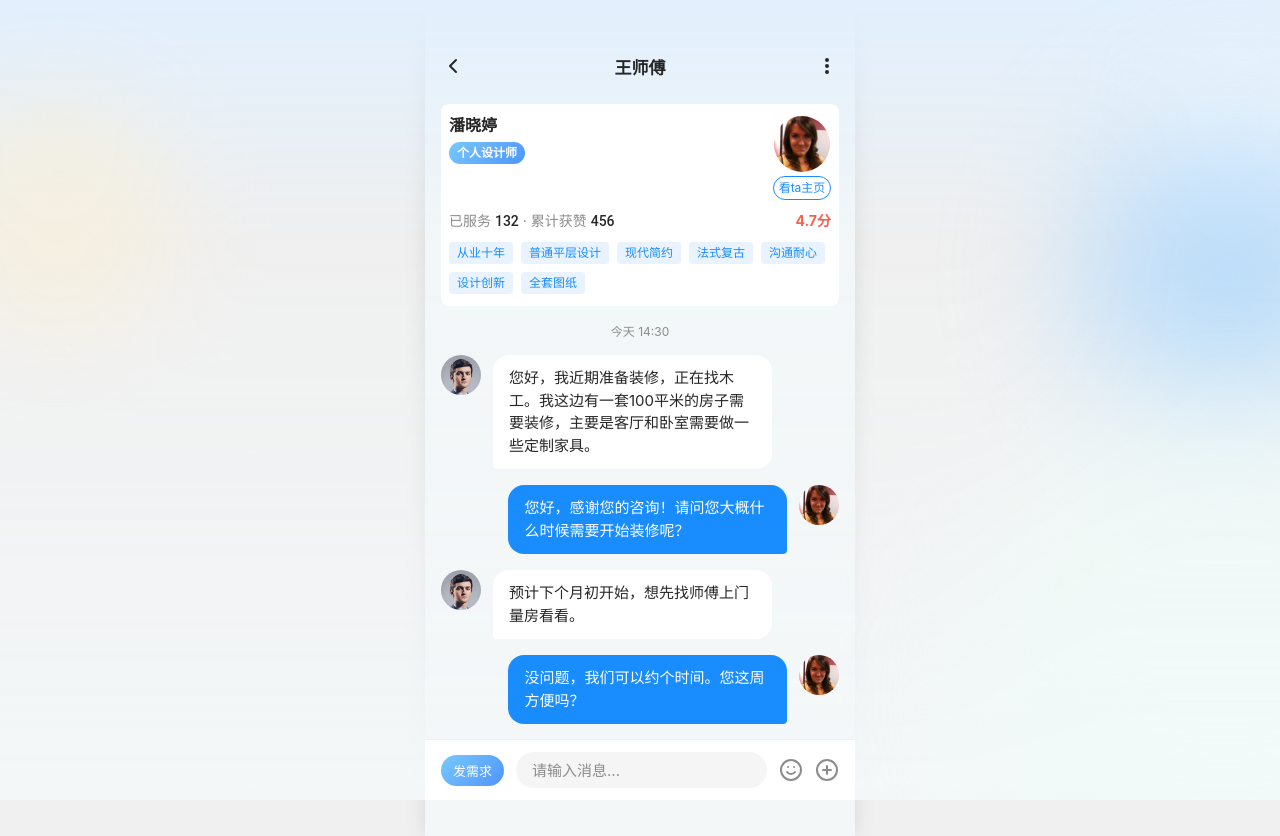
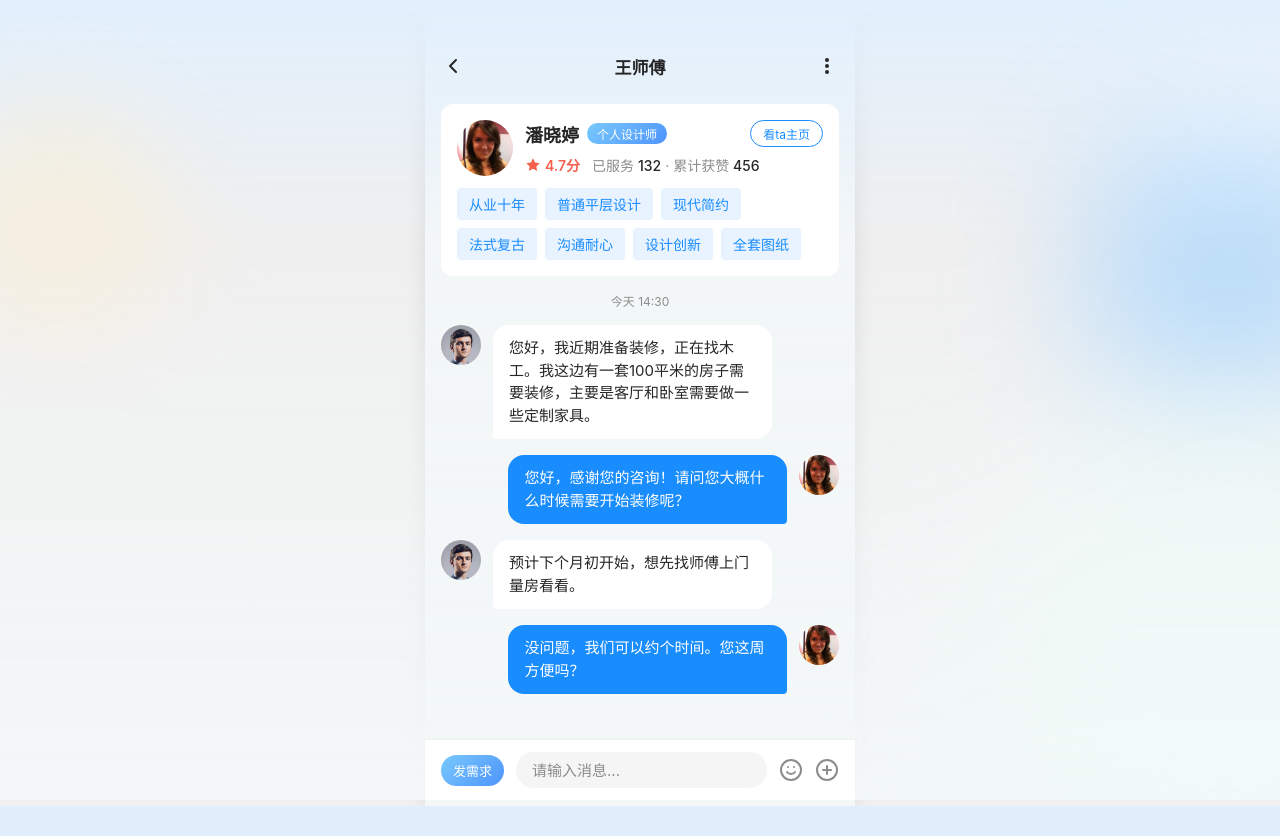
Before and after one commit to crowI9/fabu, a Vue app: page /chat in a window 1280 px wide. After the commit the page ends 806 px from the top, so only its background shows below. Built offline with nearby package versions, Linux system fonts and the light colour scheme.

Commit message:
根据原型图调整用户信息卡片布局

```diff
--- a/src/views/Chat.vue
+++ b/src/views/Chat.vue
@@ -31,20 +31,23 @@
     <div class="page-content">
       <!-- 用户信息卡片 -->
       <div class="user-card">
-        <div class="user-card-header">
-          <div class="user-basic">
-            <span class="user-name">潘晓婷</span>
-            <div class="user-role">个人设计师</div>
-          </div>
-          <div class="user-avatar-wrapper">
-            <img src="/images/avatar/designer1.jpg" alt="头像" class="user-avatar">
-            <div class="view-profile">看ta主页</div>
-          </div>
-        </div>
-        <div class="user-stats-row">
-          <span class="stat-text">已服务 <span class="stat-num">132</span> · 累计获赞 <span class="stat-num">456</span></span>
-          <div class="rating">
-            <span class="rating-score">4.7分</span>
+        <div class="user-card-main">
+          <img src="/images/avatar/designer1.jpg" alt="头像" class="user-avatar">
+          <div class="user-info">
+            <div class="user-header">
+              <span class="user-name">潘晓婷</span>
+              <span class="user-role">个人设计师</span>
+              <span class="view-profile">看ta主页</span>
+            </div>
+            <div class="user-stats">
+              <span class="rating">
+                <svg class="star-icon" width="16" height="16" viewBox="0 0 24 24" fill="#F55F4E">
+                  <path d="M12 2L15.09 8.26L22 9.27L17 14.14L18.18 21.02L12 17.77L5.82 21.02L7 14.14L2 9.27L8.91 8.26L12 2Z"/>
+                </svg>
+                <span class="rating-score">4.7分</span>
+              </span>
+              <span class="stat-text">已服务 <span class="stat-num">132</span> · 累计获赞 <span class="stat-num">456</span></span>
+            </div>
           </div>
         </div>
         <div class="user-tags">
@@ -109,11 +112,53 @@
           <path d="M9 9H9.01" stroke="#8C8C8C" stroke-width="2" stroke-linecap="round" stroke-linejoin="round"/>
           <path d="M15 9H15.01" stroke="#8C8C8C" stroke-width="2" stroke-linecap="round" stroke-linejoin="round"/>
         </svg>
-        <svg class="add-icon" width="24" height="24" viewBox="0 0 24 24" fill="none">
+        <svg class="add-icon" width="24" height="24" viewBox="0 0 24 24" fill="none" @click="toggleMenu">
           <circle cx="12" cy="12" r="10" stroke="#8C8C8C" stroke-width="2" stroke-linecap="round" stroke-linejoin="round"/>
           <path d="M12 8V16" stroke="#8C8C8C" stroke-width="2" stroke-linecap="round" stroke-linejoin="round"/>
           <path d="M8 12H16" stroke="#8C8C8C" stroke-width="2" stroke-linecap="round" stroke-linejoin="round"/>
         </svg>
+      </div>
+      <!-- 功能菜单 -->
+      <div class="function-menu" v-if="showMenu">
+        <div class="menu-item" @click="sendImage">
+          <div class="menu-icon">
+            <svg width="24" height="24" viewBox="0 0 24 24" fill="none">
+              <rect x="3" y="3" width="18" height="18" rx="2" stroke="#262626" stroke-width="2"/>
+              <circle cx="8.5" cy="8.5" r="1.5" fill="#262626"/>
+              <path d="M21 15L16 10L9 17H3" stroke="#262626" stroke-width="2" stroke-linecap="round" stroke-linejoin="round"/>
+            </svg>
+          </div>
+          <span class="menu-text">发送图片</span>
+        </div>
+        <div class="menu-item" @click="sendAddress">
+          <div class="menu-icon">
+            <svg width="24" height="24" viewBox="0 0 24 24" fill="none">
+              <path d="M21 10C21 17 12 23 12 23C12 23 3 17 3 10C3 5.02944 7.02944 1 12 1C16.9706 1 21 5.02944 21 10Z" stroke="#262626" stroke-width="2"/>
+              <circle cx="12" cy="10" r="3" stroke="#262626" stroke-width="2"/>
+            </svg>
+          </div>
+          <span class="menu-text">发送地址</span>
+        </div>
+        <div class="menu-item" @click="sendCase">
+          <div class="menu-icon">
+            <svg width="24" height="24" viewBox="0 0 24 24" fill="none">
+              <rect x="3" y="3" width="18" height="18" rx="2" stroke="#262626" stroke-width="2"/>
+              <path d="M3 9H21" stroke="#262626" stroke-width="2"/>
+              <path d="M9 21V9" stroke="#262626" stroke-width="2"/>
+            </svg>
+          </div>
+          <span class="menu-text">发送案例</span>
+        </div>
+        <div class="menu-item" @click="sendMoment">
+          <div class="menu-icon">
+            <svg width="24" height="24" viewBox="0 0 24 24" fill="none">
+              <circle cx="12" cy="12" r="10" stroke="#262626" stroke-width="2"/>
+              <circle cx="12" cy="12" r="4" stroke="#262626" stroke-width="2"/>
+              <circle cx="18" cy="6" r="2" fill="#262626"/>
+            </svg>
+          </div>
+          <span class="menu-text">发送动态</span>
+        </div>
       </div>
     </div>
   </div>
@@ -268,54 +313,18 @@ const goToDemandList = () => {
 /* 用户信息卡片 */
 .user-card {
   background: white;
-  border-radius: 8px;
-  padding: 12px 8px;
+  border-radius: 12px;
+  padding: 16px;
   flex-shrink: 0;
-  backdrop-filter: blur(2px);
   display: flex;
   flex-direction: column;
   gap: 12px;
 }
 
-.user-card-header {
+.user-card-main {
   display: flex;
-  justify-content: space-between;
   align-items: flex-start;
-}
-
-.user-basic {
-  display: flex;
-  flex-direction: column;
-  gap: 8px;
-}
-
-.user-name {
-  font-size: 16px;
-  font-family: 'PingFang SC', -apple-system, sans-serif;
-  font-weight: 700;
-  color: #262626;
-  line-height: 18px;
-}
-
-.user-role {
-  padding: 4px 8px;
-  background: linear-gradient(135deg, #78C9FD 0%, #4E94FC 100%);
-  border-radius: 16px;
-  font-size: 12px;
-  font-family: 'PingFang SC', -apple-system, sans-serif;
-  font-weight: 700;
-  color: white;
-  line-height: 14px;
-  display: inline-flex;
-  justify-content: center;
-  align-items: center;
-}
-
-.user-avatar-wrapper {
-  display: flex;
-  flex-direction: column;
-  align-items: center;
-  gap: 4px;
+  gap: 12px;
 }
 
 .user-avatar {
@@ -323,11 +332,43 @@ const goToDemandList = () => {
   height: 56px;
   border-radius: 50%;
   object-fit: cover;
+  flex-shrink: 0;
+}
+
+.user-info {
+  flex: 1;
+  display: flex;
+  flex-direction: column;
+  gap: 8px;
+}
+
+.user-header {
+  display: flex;
+  align-items: center;
+  gap: 8px;
+  flex-wrap: wrap;
+}
+
+.user-name {
+  font-size: 18px;
+  font-family: 'PingFang SC', -apple-system, sans-serif;
+  font-weight: 600;
+  color: #262626;
+}
+
+.user-role {
+  padding: 2px 10px;
+  background: linear-gradient(135deg, #78C9FD 0%, #4E94FC 100%);
+  border-radius: 12px;
+  font-size: 12px;
+  font-family: 'PingFang SC', -apple-system, sans-serif;
+  font-weight: 500;
+  color: white;
 }
 
 .view-profile {
-  width: 58px;
-  height: 24px;
+  margin-left: auto;
+  padding: 4px 12px;
   background: white;
   border-radius: 100px;
   border: 0.5px solid #198CFE;
@@ -335,31 +376,14 @@ const goToDemandList = () => {
   font-family: 'PingFang SC', -apple-system, sans-serif;
   font-weight: 400;
   color: #198CFE;
-  line-height: 16px;
-  display: flex;
-  justify-content: center;
-  align-items: center;
   cursor: pointer;
 }
 
-.user-stats-row {
+.user-stats {
   display: flex;
-  justify-content: space-between;
   align-items: center;
-}
-
-.stat-text {
-  font-size: 14px;
-  font-family: 'PingFang SC', -apple-system, sans-serif;
-  font-weight: 400;
-  color: #8C8C8C;
-  line-height: 18px;
-}
-
-.stat-num {
-  color: #262626;
-  font-family: 'Roboto', -apple-system, sans-serif;
-  font-weight: 500;
+  gap: 12px;
+  flex-wrap: wrap;
 }
 
 .rating {
@@ -368,12 +392,27 @@ const goToDemandList = () => {
   gap: 4px;
 }
 
+.star-icon {
+  flex-shrink: 0;
+}
+
 .rating-score {
   font-size: 14px;
   font-family: 'PingFang SC', -apple-system, sans-serif;
-  font-weight: 700;
+  font-weight: 600;
   color: #F55F4E;
-  line-height: 18px;
+}
+
+.stat-text {
+  font-size: 14px;
+  font-family: 'PingFang SC', -apple-system, sans-serif;
+  font-weight: 400;
+  color: #8C8C8C;
+}
+
+.stat-num {
+  color: #262626;
+  font-weight: 500;
 }
 
 .user-tags {
@@ -383,14 +422,13 @@ const goToDemandList = () => {
 }
 
 .tag {
-  padding: 4px 8px;
+  padding: 6px 12px;
   background: #E8F3FF;
   border-radius: 4px;
-  font-size: 12px;
+  font-size: 14px;
   font-family: 'PingFang SC', -apple-system, sans-serif;
   font-weight: 400;
   color: #198CFE;
-  line-height: 14px;
 }
 
 /* 聊天内容区域 */
```
